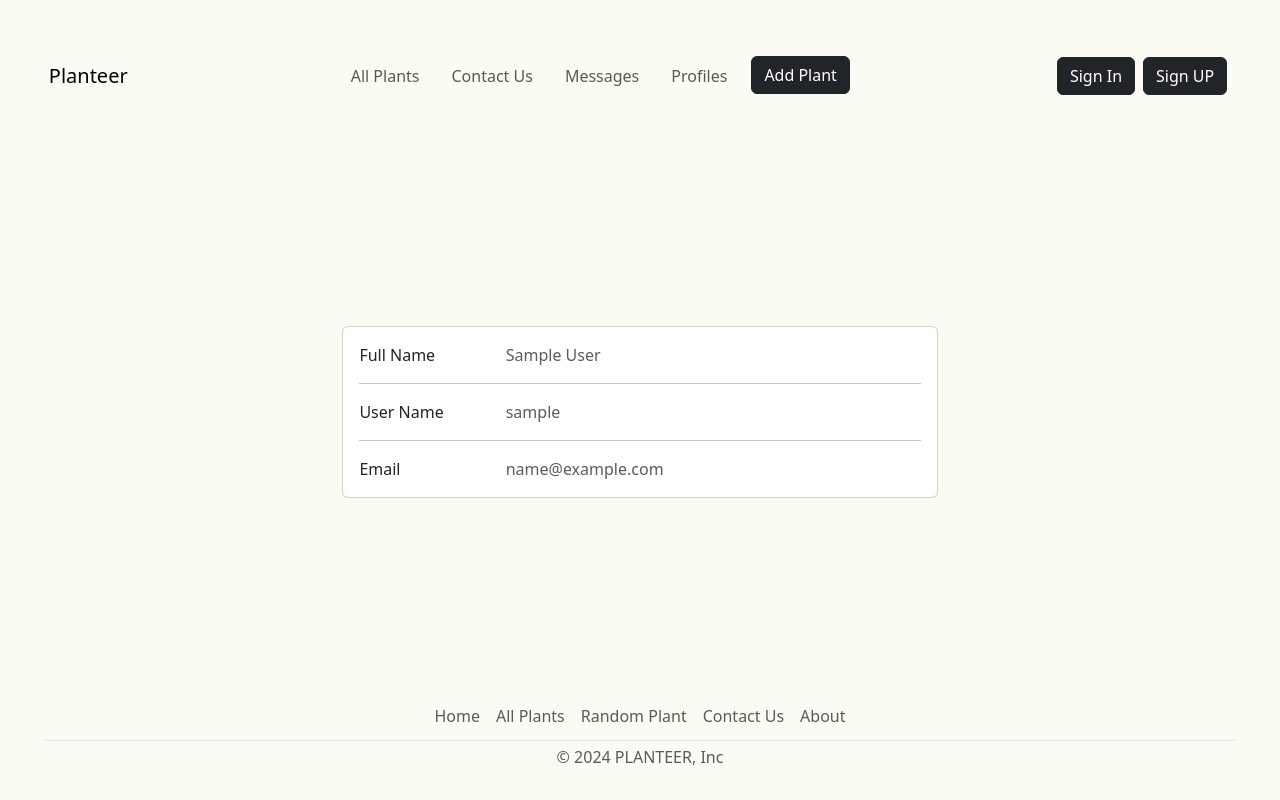
After one commit to T-Python-Feb-24/LAB-ORM-2-PLANTEER, a Django app: a page that uses Planteer/main/templates/main/base.html in a window 1280 px wide. The commit adds this page. Run offline with Django 5.2, Linux system fonts and the light colour scheme; tables that the repository leaves empty hold one stand-in row (values such as "Sample post"); some libraries are stand-ins or nearby versions.

Commit message:
✅ Done

```diff
--- /dev/null
+++ b/Planteer/account/templates/account/user_profile.html
@@ -0,0 +1,42 @@
+{% extends "main/base.html" %}
+{% block title %}
+    User Profile
+{% endblock title %}
+{% block content %}
+    <div class="d-flex flex-column justify-self-center align-self-center w-50">
+        {% if msg %}
+            <h2 class="align-self-center">{{ msg }}</h2>
+        {% else %}
+            <div class="card mb-4">
+                <div class="card-body">
+                    <div class="row">
+                        <div class="col-sm-3">
+                            <p class="mb-0">Full Name</p>
+                        </div>
+                        <div class="col-sm-9">
+                            <p class="text-muted mb-0">{{ user.first_name }} {{ user.last_name }}</p>
+                        </div>
+                    </div>
+                    <hr>
+                    <div class="row">
+                        <div class="col-sm-3">
+                            <p class="mb-0">User Name</p>
+                        </div>
+                        <div class="col-sm-9">
+                            <p class="text-muted mb-0">{{ user.username }}</p>
+                        </div>
+                    </div>
+                    <hr>
+                    <div class="row">
+                        <div class="col-sm-3">
+                            <p class="mb-0">Email</p>
+                        </div>
+                        <div class="col-sm-9">
+                            <p class="text-muted mb-0">{{ user.email }}</p>
+                        </div>
+                    </div>
+                </div>
+            </div>
+        {% endif %}
+    </div>
+{% endblock content %}
--- a/Planteer/account/urls.py
+++ b/Planteer/account/urls.py
@@ -5,7 +5,9 @@ app_name = "account"
 
 urlpatterns = [
     path("sign_up/", views.sign_up_view, name="sign_up_view"),
-    path("profile/", views.profile_view, name="profile_view"),
+    path("user/<user_name>/",
+         views.user_profile_view, name="user_profile_view"),
+    path("profiles/", views.profiles_view, name="profiles_view"),
     path("login/", views.login_view, name="login_view"),
     path("logout/", views.logout_view, name="logout_view"),
 ]
--- a/Planteer/account/views.py
+++ b/Planteer/account/views.py
@@ -62,7 +62,22 @@ def logout_view(request: HttpRequest):
     return redirect('main:index_view')
 
 
-def profile_view(request: HttpRequest):
-    if request.user.is_authenticated:
-        return render(request, "account/profile.html")
-    redirect("account:login_view")
+def user_profile_view(request: HttpRequest, user_name):
+    try:
+        msg = None
+        user = get_user_model().objects.get(username=user_name)
+    except User.DoesNotExist:
+        msg = "User Not Found"
+        return render(request, "account/user_profile.html", {"msg": msg})
+    return render(request, "account/user_profile.html", {"user": user})
+
+
+def profiles_view(request: HttpRequest):
+    try:
+        msg = None
+        users = get_user_model().objects.all()
+    except User.DoesNotExist:
+        msg = "No Users Found"
+        return render(request, "account/profile.html", {"msg": msg})
+
+    return render(request, "account/profile.html", {"users": users})
--- a/Planteer/main/static/css/stayle.css
+++ b/Planteer/main/static/css/stayle.css
@@ -5,6 +5,7 @@ body {
 }
 
 a {
+  text-decoration: none;
   color: inherit;
 }
 
@@ -205,9 +206,12 @@ section {
   margin-left: .5ch;
 }
 
-#comment-user-name~p {
-  padding-top: 1rem;
+#comment-user-name~p,
+.commnt_p {
+  padding-top: .5ch;
+  min-height: 5rem;
   padding-left: 2ch;
+  background-color: rgba(240, 248, 255, 0.56);
 }
 
 #update-img {
--- a/Planteer/main/templates/main/base.html
+++ b/Planteer/main/templates/main/base.html
@@ -33,13 +33,20 @@
         <div class="collapse navbar-collapse justify-content-end" id="navbarText">
           <ul class="navbar-nav mb-2 mb-lg-0 gap-3">
             <li class="nav-item">
-              <a class="nav-link active" aria-current="page" href="{% url "main:all_plants_view" %}">All Plants</a>
+              <a class="nav-link {% if request.resolver_match.view_name == "main:all_plants_view" %}active{% endif %}"
+                aria-current="page" href="{% url "main:all_plants_view" %}">All Plants</a>
             </li>
             <li class="nav-item">
-              <a class="nav-link" href="{% url "main:contact_view" %}">Contact Us</a>
+              <a class="nav-link {% if request.resolver_match.view_name == "main:contact_view" %}active{% endif %}"
+                href="{% url "main:contact_view" %}">Contact Us</a>
             </li>
             <li class="nav-item">
-              <a class="nav-link" href="{% url "main:contactUs_messages_view" %}">Messages</a>
+              <a class="nav-link {% if request.resolver_match.view_name == "main:contactUs_messages_view" %}active{% endif %}"
+                href="{% url "main:contactUs_messages_view" %}">Messages</a>
+            </li>
+            <li class="nav-item">
+              <a class="nav-link {% if request.resolver_match.view_name == "account:profiles_view" %}active{% endif %}"
+                href="{% url "account:profiles_view" %}">Profiles</a>
             </li>
             <li class="nav-item">
               <a class="btn me-2 btn-dark" href="{% url "main:new_plant_view" %}">Add Plant</a>
@@ -49,7 +56,8 @@
         <div class="collapse navbar-collapse justify-content-end" id="navbarUser">
           <div class="d-flex flex-colunmn"></div>
           {% if request.user.is_authenticated %}
-          <a href="{% url 'account:profile_view' %}" class="me-3 fw-semibold">Welcome {{ request.user.username }}</a>
+          <a href="{% url 'account:user_profile_view' request.user.username%}" class="me-3 fw-semibold">Welcome
+            {{ request.user.username }}</a>
           <a class="btn me-2 btn-dark" href="{% url 'account:logout_view' %}">Logout</a>
           {% else %}
           <a href="{% url "account:login_view" %}" class="btn me-2 btn-dark">Sign In</a>
--- a/Planteer/main/templates/main/plant_detail.html
+++ b/Planteer/main/templates/main/plant_detail.html
@@ -64,7 +64,7 @@ Plant Detail
     <div class="d-flex flex-column border w-100 p-4">
         <h3 id="comment-user-name">{{ comment.user_name }}</h3>
         <span>{{ comment.comment_date }}</span>
-        <p>{{ comment.content }}</p>
+        <p class="border mb-4 rounded-2">{{ comment.content }}</p>
     </div>
     {% endfor %}
     <div class="d-flex my-4 justify-self-center w-75">
@@ -72,7 +72,8 @@ Plant Detail
             <form action="{% url 'main:add_comment_view' plant.id %}" method="post" class="d-flex flex-column gap-2">
                 {% csrf_token %}
                 <label for="user_name" class="form-label">Name:</label>
-                <input type="text" name="user_name" class="form-control" placeholder="put your name here" />
+                <input type="text" {% if request.user.is_authenticated %}disabled value="{{request.user.username}}"
+                    {% endif %} name="user_name" class="form-control" placeholder="put your name here" />
                 <label for="content" class="form-label m-0">Content:</label>
                 <textarea name="content" rows="3" class="form-control" placeholder="Put your comment here"></textarea>
                 <input type="submit" value="Add Comment" class="btn btn-dark my-2" />
```
Also changed, not shown: Planteer/account/templates/account/profile.html (+16 -6 lines), Planteer/main/templates/main/index.html (+4 -13 lines).
